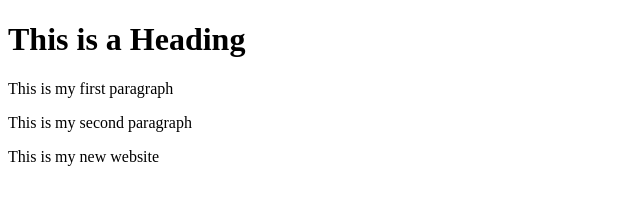
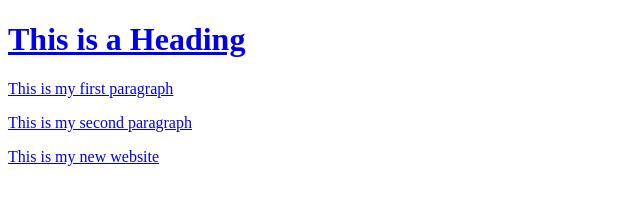
Before and after one commit to kennybecerra/kennybecerra.github.io, a plain HTML site: page index.html in a window 1280 px wide. Shown: the whole page, without its empty margins (0-640 px from the left). Drawn offline with Linux system fonts and the light colour scheme.

Commit message:
adding more information to my site

```diff
--- a/index.html
+++ b/index.html
@@ -1,13 +1,15 @@
 <!DOCTYPE html>
 <head>
 
-<title>NavBar</title>
+<title>My WebPage</title>
 </Head>
 
 <body>
 
-<h1>This is a Heading</h1>
-<p>This is my first paragraph</p>
-<p>This is my second paragraph</p>
-<p>This is my new website</p>
+	<a href="https://encrypted-tbn0.gstatic.com/images?q=tbn:ANd9GcQ7Dh91gSfAmyDqC9XnbkiFprZsS1mW2L6Ekpu4zMl4M0WBGwJT">
+
+	<h1>This is a Heading</h1>
+	<p>This is my first paragraph</p>
+	<p>This is my second paragraph</p>
+	<p>This is my new website</p>
 </body>
```
